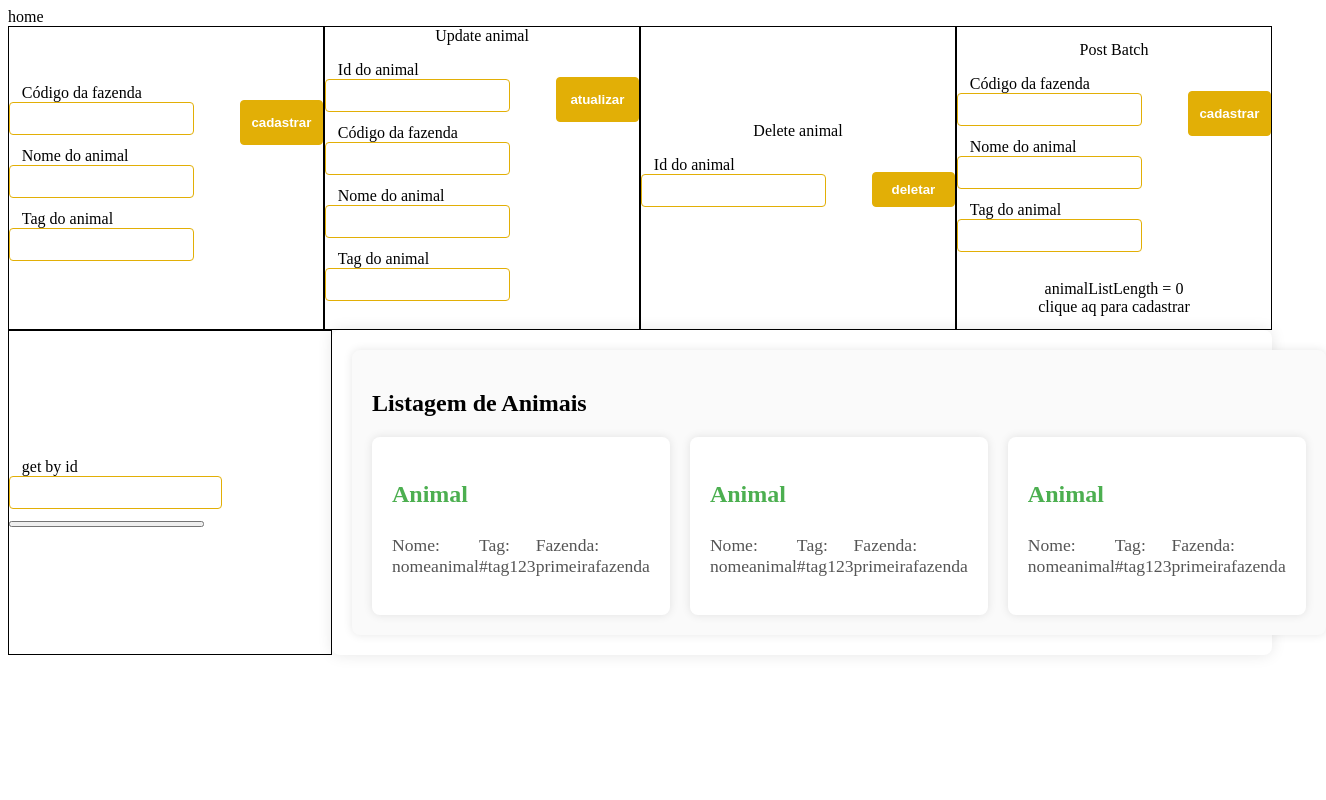
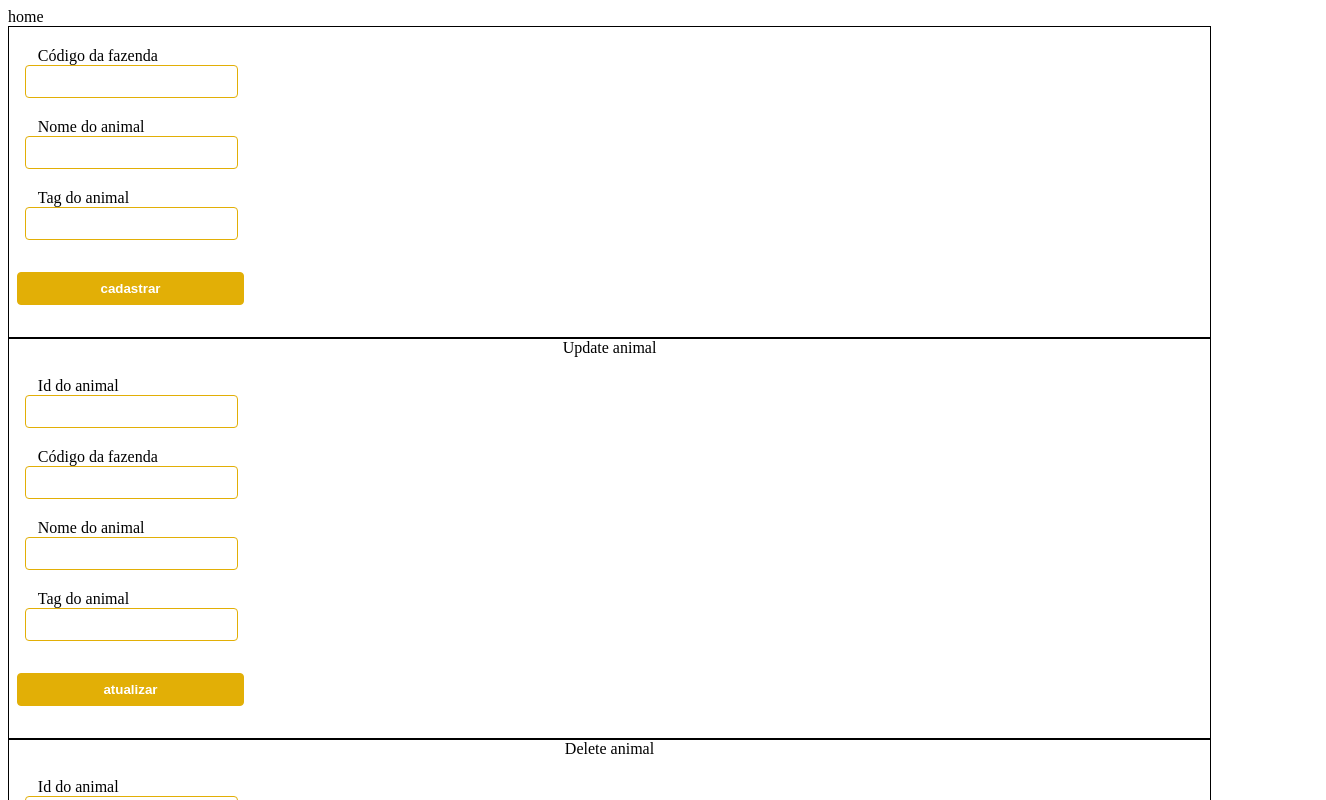
Before and after one commit to felipechatalov/teste-ponta, an Angular app: page /animal in a window 1280 px wide. Shown: the top 800 px of the page, 1326 px wide, since content can reach past the window. Built offline with nearby package versions, Linux system fonts and the light colour scheme.

Commit message:
made base input style for farms

```diff
--- a/src/app/paginas/animal-page/animal-page.component.html
+++ b/src/app/paginas/animal-page/animal-page.component.html
@@ -2,10 +2,10 @@
     <label (click)="GoToHomePage()" >home</label>
 </div>
 
-<div>
+<div class="col">
     <div class="operation-area">
         <form [formGroup]="formPost" class="g-form" (ngSubmit)="CadastrarAnimal()">
-            <div style="flex-flow: column;">
+            <div class="col">
                 <div class="g-input">
                     <label>Código da fazenda</label>
                     <input formControlName="farmId" id="input-farmid" type="number" min="0"/>
@@ -20,8 +20,8 @@
                     <label>Tag do animal</label>
                     <input formControlName="tag" id="input-animaltag" type="text"/>
                 </div>
+                <button ype="submit" class="g-button"> cadastrar</button>
             </div>
-            <button type="submit" class="g-button"> cadastrar</button>
         </form>
     </div>
 
@@ -48,26 +48,28 @@
                     <label>Tag do animal</label>
                     <input formControlName="tag" type="text"/>
                 </div>
+                <button type="submit" class="g-button"> atualizar</button>
             </div>
-            <button type="submit" class="g-button"> atualizar</button>
         </form>
     </div>
 
     <div class="operation-area">
         <label>Delete animal</label>
         <form [formGroup]="formDelete" class="g-form" (ngSubmit)="DeleteAnimal()">
-            <div class="g-input">
-                <label>Id do animal</label>
-                <input formControlName="id" type="number" min="0"/>
+            <div class="col">
+                <div class="g-input">
+                    <label>Id do animal</label>
+                    <input formControlName="id" type="number" min="0"/>
+                </div>
+                <button type="submit" class="g-button"> deletar</button>
             </div>
-            <button type="submit" class="g-button"> deletar</button>
         </form>
     </div>
 
     <div class="operation-area">
         <label>Post Batch</label>
         <form [formGroup]="formPostBatch" class="g-form" (ngSubmit)="AddToBatch()">
-            <div style="flex-flow: column;">
+            <div class="col">
                 <div class="g-input">
                     <label>Código da fazenda</label>
                     <input formControlName="farmId" type="number" min="0"/>
@@ -82,9 +84,9 @@
                     <label>Tag do animal</label>
                     <input formControlName="tag" type="text"/>
                 </div>
+                <button type="submit" class="g-button"> cadastrar</button>
             </div>
 
-            <button type="submit" class="g-button"> cadastrar</button>
         </form>
         <span> animalListLength = {{ animalListLength }} </span>
         <div (click)="PostBatch()" > clique aq para cadastrar</div>
--- a/src/styles.scss
+++ b/src/styles.scss
@@ -29,6 +29,7 @@
     .g-input{
         display: flex;
         flex-direction: column;
+        padding: 4px 16px;
         input{
             width: 100%;
             padding: 8px;
@@ -43,16 +44,15 @@
 
         label{
             padding: 0vw 1vw;
+
         }
     }
 }
 
 .g-button{
-    width: 30%;
-    margin-left:64px;
-    margin-top: 16px;
+    width: 100%;
+    margin: 16px 8px;
     padding: 8px;
-    margin-bottom: 12px;
     border: solid 1px var(--cor-primaria-animal);
     border-radius: 4px;
     background-color: var(--cor-primaria-animal);
```
